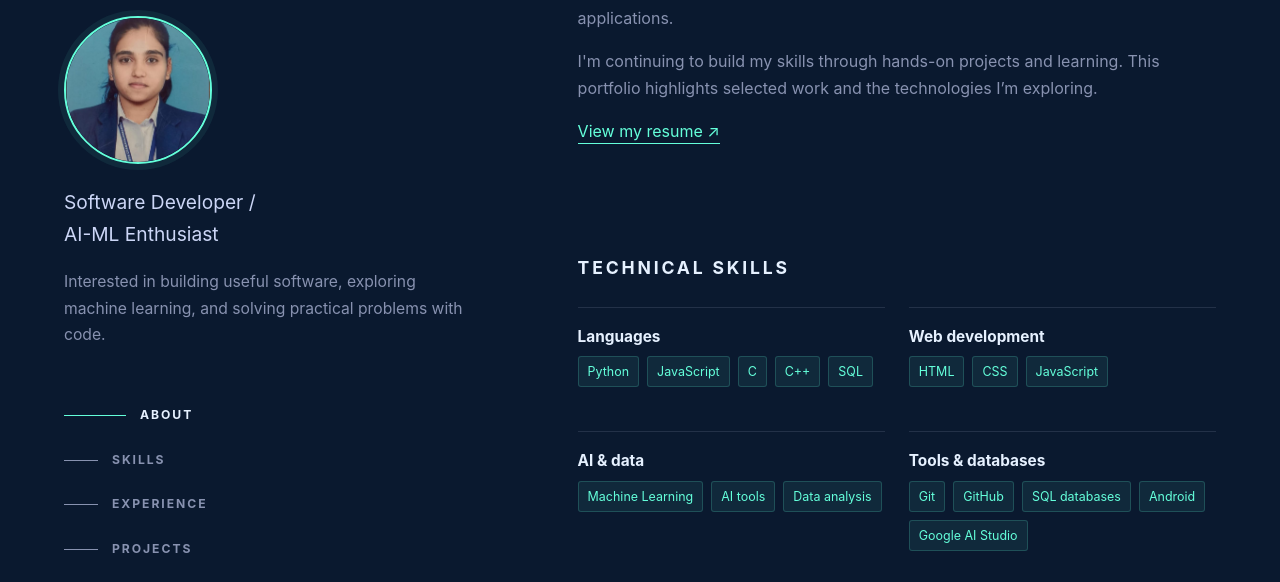
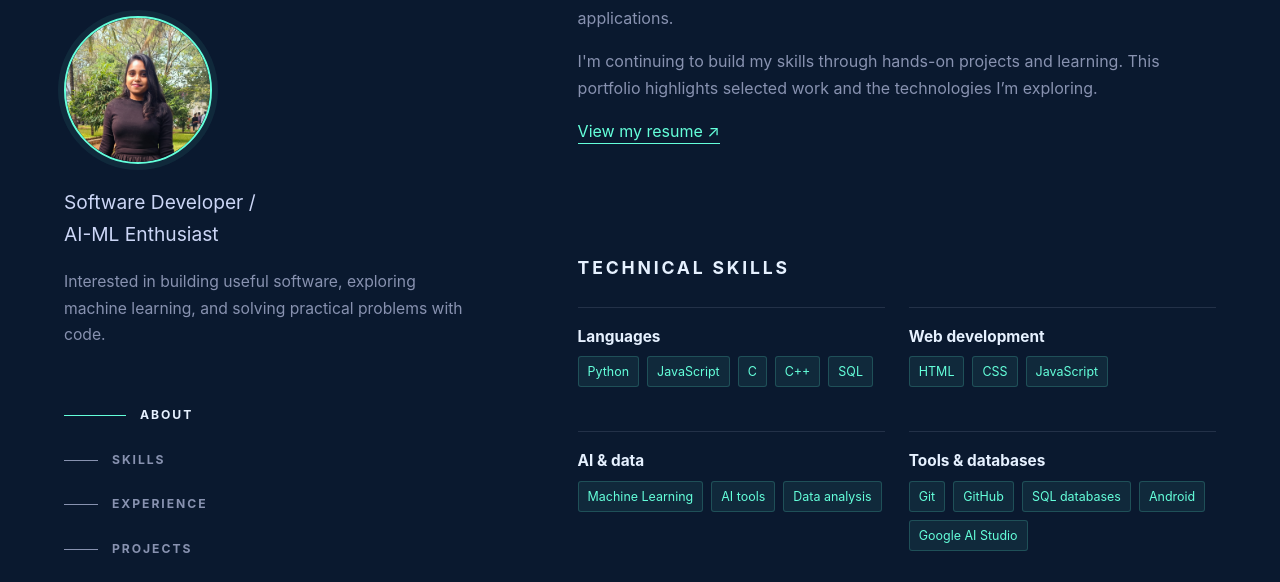
Before and after one commit to aishwaryakumars/portfolio, a plain HTML site: page index.html in a window 1280 px wide. Shown: the part 218-800 px from the top of the page. Drawn offline with Linux system fonts and the light colour scheme.

```diff
--- a/index.html
+++ b/index.html
@@ -542,7 +542,7 @@
       <div>
         <p class="kicker">PORTFOLIO / 2026</p>
         <h1>Aishwarya<span class="accent">.</span></h1>
-        <div class="profile-photo"><img src="./assets/photo.jpg" alt="Aishwarya profile photo"></div>
+        <div class="profile-photo"><img src="./assets/photo.jpeg" alt="Aishwarya profile photo"></div>
         <p class="role">Software Developer /<br> AI-ML Enthusiast</p>
         <p class="intro">Interested in building useful software, exploring machine learning, and solving practical
           problems with code.</p>
```
Also changed, not shown: assets/photo.jpeg (added), assets/photo.jpg (deleted).
